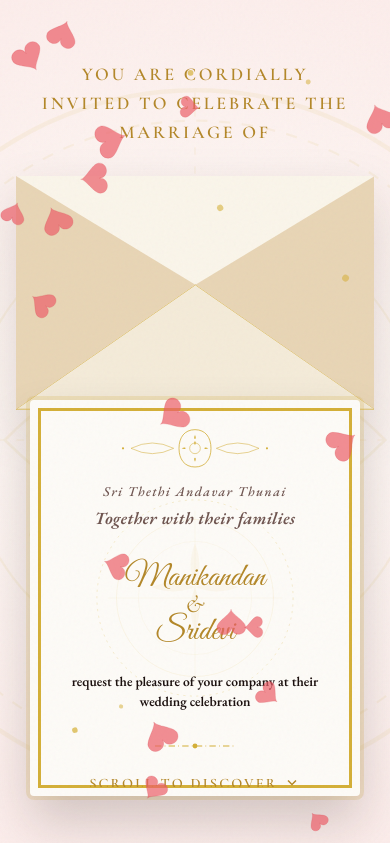
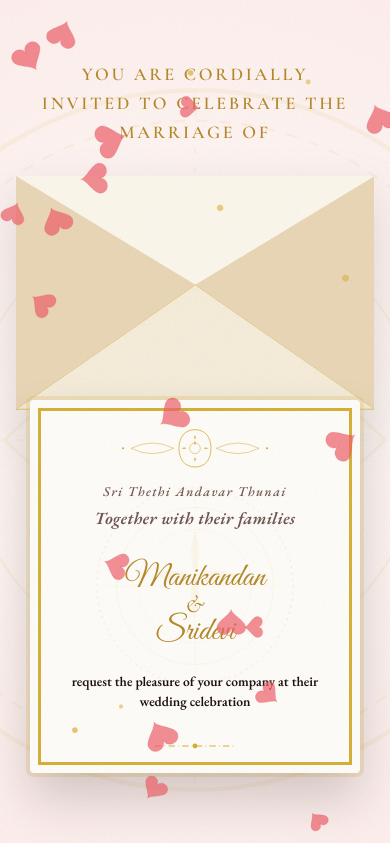
Before and after one commit to knallhartkoniginzeit/Wedding-Invitation-of-Manikandan-Sri-Devi, a plain HTML site: page index.html in a window 390 px wide. Both pictures are taken after a click on the element 195 px from the left and 429 px from the top of the page. Shown: the top 843 px of the page. Drawn offline with nearby package versions, Linux system fonts and the light colour scheme.

Commit message:
Adjust height of opened card for mobile view

```diff
--- a/styles.css
+++ b/styles.css
@@ -368,7 +368,7 @@ body {
 /* Mobile: smaller opened card */
 @media (max-width: 520px) {
     .envelope.open .letter-card {
-        height: 170%;
+        height: 160%;
     }
     .envelope.open .letter-border {
         padding: 18px 12px;
```
